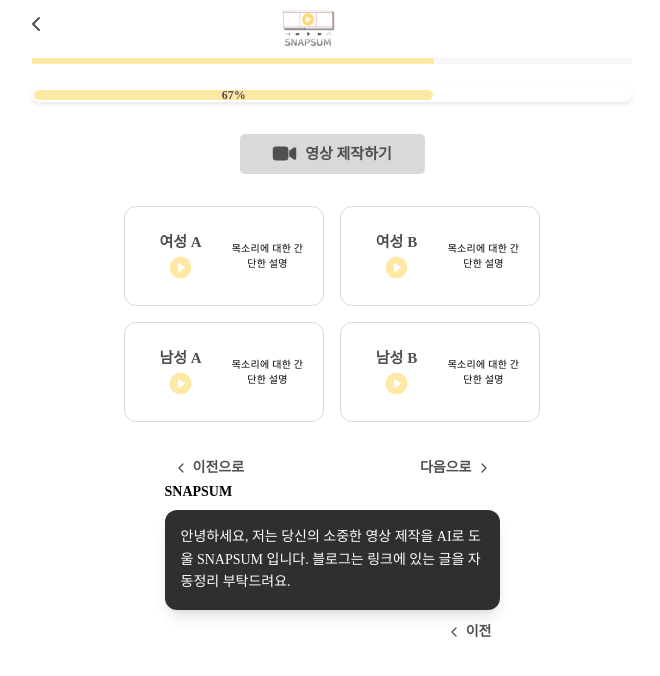
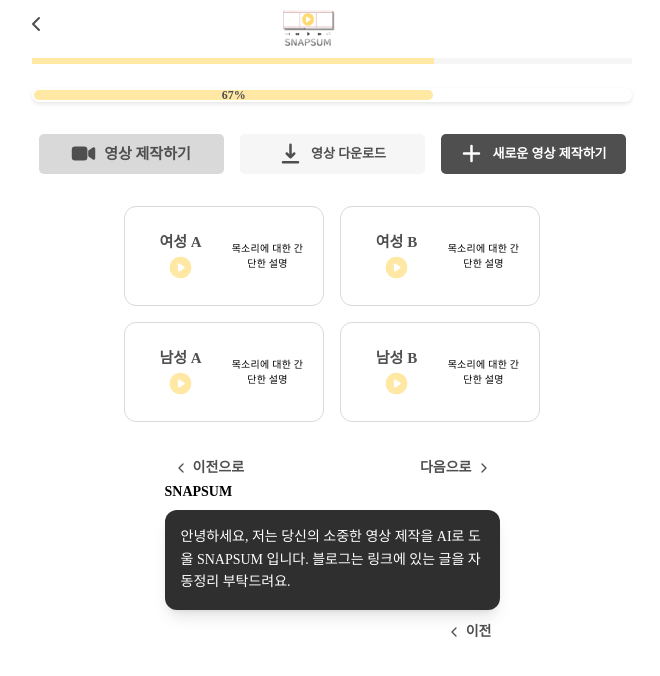
Before and after one commit to Elice-AI-Spark-Camp/SnapSum-frontend, a Next.js app: page /text in a window 1280 px wide. Shown: the top 676 px of the page, without its empty margins (332-992 px from the left). Built offline with nearby package versions, Linux system fonts and the light colour scheme; a web font is replaced by a local one.

Commit message:
✨ feat: 버튼 타입 추가

```diff
--- a/src/components/common/VideoButton.tsx
+++ b/src/components/common/VideoButton.tsx
@@ -1,24 +1,53 @@
 import { IoVideocam } from "react-icons/io5";
+import { HiDownload, HiPlus } from "react-icons/hi";
 
 interface VideoButtonProps {
   onClick: () => void;
+  variant: 'create' | 'download' | 'new';
 }
 
-export default function VideoButton({ onClick }: VideoButtonProps) {
+export default function VideoButton({ onClick, variant }: VideoButtonProps) {
+  const getContent = () => {
+    switch (variant) {
+      case 'create':
+        return {
+          icon: <IoVideocam size={25} className="text-primary" />,
+          text: '영상 제작하기',
+          styles: 'bg-gray-default hover:bg-secondary text-primary',
+          textSize: 'text-[0.938rem]'
+        };
+      case 'download':
+        return {
+          icon: <HiDownload size={25} className="text-primary" />,
+          text: '영상 다운로드',
+          styles: 'bg-gray-light hover:bg-gray-default text-primary',
+          textSize: 'text-[0.813rem]'
+        };
+      case 'new':
+        return {
+          icon: <HiPlus size={25} className="text-white" />,
+          text: '새로운 영상 제작하기',
+          styles: 'bg-primary hover:bg-primary/90 text-white',
+          textSize: 'text-[0.813rem]'
+        };
+    }
+  };
+
+  const content = getContent();
+
   return (
     <button
       onClick={onClick}
-      className="
+      className={`
         flex items-center justify-center gap-2
         w-[185px] h-[40px]
-        bg-gray-default hover:bg-secondary
         rounded-[5px]
-        transition-colors
-      "
+        ${content.styles}
+      `}
     >
-      <IoVideocam size={25} className="text-primary" />
-      <span className="text-[0.938rem] font-bold text-primary">
-        영상 제작하기
+      {content.icon}
+      <span className={`font-bold ${content.textSize}`}>
+        {content.text}
       </span>
     </button>
   );
--- a/src/pages/text.tsx
+++ b/src/pages/text.tsx
@@ -23,7 +23,16 @@
         </div>
         <div className="flex gap-4">
           <VideoButton
-            onClick={() => console.log('영상 제작하기')}
+            variant="create"
+            onClick={() => console.log('create video')}
+          />
+          <VideoButton
+            variant="download"
+            onClick={() => console.log('download video')}
+          />
+          <VideoButton
+            variant="new"
+            onClick={() => console.log('new video')}
           />
         </div>
 
```
Lines whose indentation alone changed are shown as unchanged.
